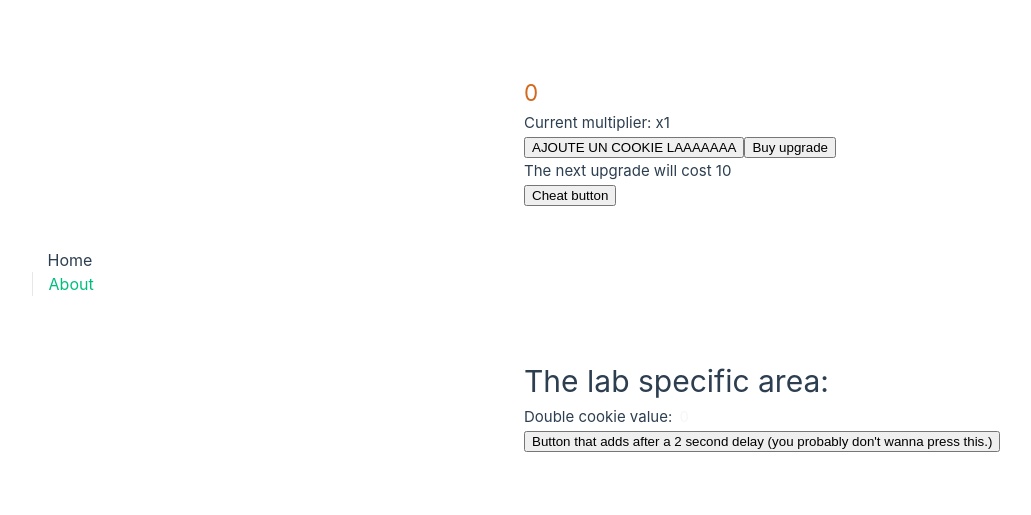
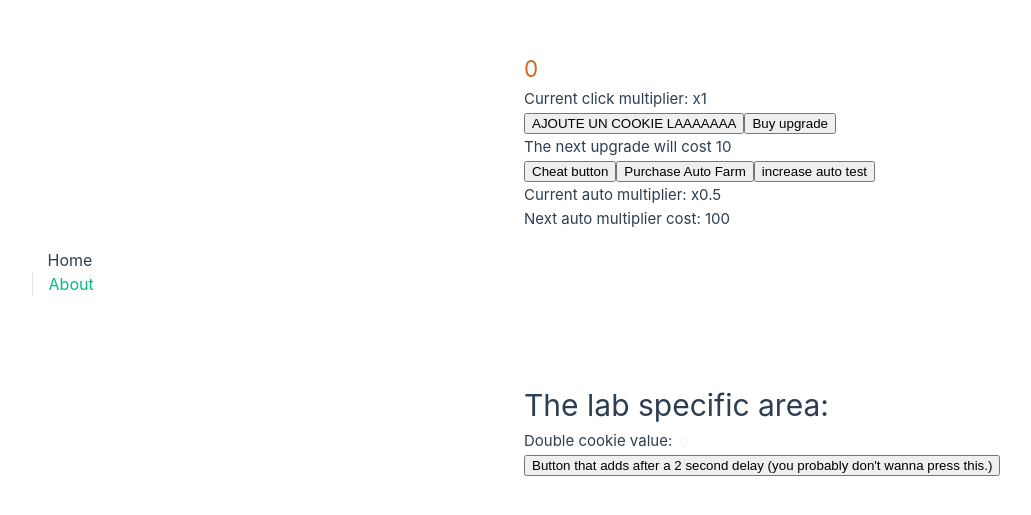
Before and after one commit to NightfuryTheIV/cookie-clicker, a Vue app: page / in a window 1280 px wide. Shown: the part 211-726 px from the top of the page, without its empty margins (116-1147 px from the left). Built offline with nearby package versions, Linux system fonts and the light colour scheme.

Commit message:
halfway done with the auto clicker, committing now so i dont lose all my progress again

```diff
--- a/src/components/Cookiedisplayer.vue
+++ b/src/components/Cookiedisplayer.vue
@@ -1,69 +1,34 @@
 <template>
+    <div>
+        <h2>{{ $store.state.cooki.cookies }}</h2>
+        <p>Current click multiplier: x{{ $store.getters['upgrades/currentUpgrade'] }}</p>
 
-    <div>
+        <button @click="$store.commit('cooki/ajouterCookie', $store.getters['upgrades/currentUpgrade'])">AJOUTE UN COOKIE LAAAAAAA</button>
 
-        <h2>{{ $store.state.cooki.cookies }}</h2>
+        <button @click="$store.dispatch('upgrades/increaseClick')">Buy upgrade</button>
 
-        <p>
-            Current multiplier:
-            x{{ $store.getters['upgrades/currentUpgrade'] }}
-        </p>
+        <p>The next upgrade will cost {{ $store.getters['upgrades/nextUpgradeCost'] }}</p>
 
-        <button
-            @click="$store.commit(
-                'cooki/ajouterCookie',
-                $store.getters['upgrades/currentUpgrade']
-            )"
-        >
-            AJOUTE UN COOKIE LAAAAAAA
-        </button>
+        <button @click="$store.commit('upgrades/secretBypassCostButton')">Cheat button</button>
 
-        <button
-            @click="$store.dispatch('upgrades/increaseClick')"
-        >
-            Buy upgrade
-        </button>
+        <button @click="$store.dispatch('upgrades/autoFarm')">Purchase Auto Farm</button>
 
-        <p>
-            The next upgrade will cost
-            {{ $store.getters['upgrades/nextUpgradeCost'] }}
-        </p>
+        <button @click="$store.dispatch('upgrades/increaseAutoCursor')">increase auto test</button>
 
-        <button
-            @click="$store.commit('upgrades/secretBypassCostButton')"
-        >
-            Cheat button
-        </button>
-
+        <p>Current auto multiplier: x{{ $store.getters['upgrades/currentAutoUpgrade'] }}</p>
+        <p>Next auto multiplier cost: {{ $store.getters['upgrades/nextAutoUpgradeCost'] }}</p>
     </div>
 
     <div>
+        <h1>The lab specific area:</h1>
+        <p>Double cookie value: <a id="style">{{ $store.getters['cooki/doubleCookies'] }}</a></p>
 
-        <h1>The lab specific area:</h1>
-
-        <p>
-            Double cookie value:
-            <a id="style">
-                {{ $store.getters['cooki/doubleCookies'] }}
-            </a>
-        </p>
-
-        <button
-            @click="$store.dispatch(
-                'cooki/ajouterCookieAvecDelai',
-                2
-            )"
-        >
-            Button that adds after a 2 second delay
-            (you probably don't wanna press this.)
-        </button>
-
+        <button @click="$store.dispatch('cooki/ajouterCookieAvecDelai', 2)">Button that adds after a 2 second delay (you probably don't wanna press this.)</button>
     </div>
 
 </template>
 
 <style>
-
     h2 {
         color: chocolate;
     }
@@ -75,5 +40,4 @@ h2 {
     div {
         margin: 10em 0 0 0;
     }
-
 </style>
--- a/src/modules/upgrades.js
+++ b/src/modules/upgrades.js
@@ -3,88 +3,99 @@ export const upgrades = {
     namespaced: true,
 
     state() {
-
         return {
-
-            upgrades: [
-                1, 2, 5, 10, 20, 50, 100, 200, 500,
-                1000, 2000, 5000, 10000, 20000, 50000,
-                100000, 200000, 500000, 1000000
-            ],
-
-            cost: [
-                10, 20, 50, 100, 200, 500, 1000, 2000, 5000,
-                10000, 20000, 50000, 100000, 200000, 500000,
-                1000000, 2000000, 5000000, 10000000
-            ],
-
-            cursor: 0
+            upgrades: [1, 2, 5, 10, 20, 50, 100, 200, 500, 1000, 2000, 5000, 10000, 20000, 50000, 100000, 200000, 500000, 1000000],
+            cost: [10, 20, 50, 100, 200, 500, 1000, 2000, 5000, 10000, 20000, 50000, 100000, 200000, 500000, 1000000, 2000000, 5000000, 10000000],
+            cursor: 0,
+            autofarms: [0.5, 1, 2, 4, 8],
+            autocosts: [100, 1000, 10000, 100000, 1000000],
+            autocursor: 0,
+            autofarmon: false
         }
     },
 
     mutations: {
-
         increaseClick(state) {
             state.cursor++;
         },
 
         secretBypassCostButton(state) {
-
             if (state.cursor >= state.upgrades.length - 1) {
-
                 window.alert("Max upgrade! x1000000 (million)");
-
             } else {
-
                 state.cursor++;
 
                 console.log('cursor index: ', state.cursor);
                 console.log('upgrades length: ', state.upgrades.length);
                 console.log('upgrade number: ', state.upgrades[state.cursor]);
             }
+        },
+
+        increaseAutoCursor(state) {
+            state.autocursor++;
         }
     },
 
     actions: {
-
         increaseClick({ commit, rootState, state }) {
-
-            // Already at maximum upgrade
             if (state.cursor >= state.upgrades.length - 1) {
-
                 window.alert("Max upgrade! x1000000 (million)");
                 return;
             }
 
-            // Not enough cookies
             if (rootState.cooki.cookies < state.cost[state.cursor]) {
-
                 window.alert("Not enough cookies!");
                 return;
             }
 
-            // Remove the cookies from the cookies module
-            commit(
-                'cooki/deduireCookie',
-                state.cost[state.cursor],
-                { root: true }
-            );
+            commit('cooki/deduireCookie', state.cost[state.cursor], { root: true });
+            commit('increaseClick');
+        },
 
-            // Move to the next upgrade
-            commit('increaseClick');
+        startAutoFarm({ commit, rootState, state }) {
+            if (rootState.cooki.cookies >= 100) {
+                state.autofarmon = true;
+                state.autocursor = 1;
+                commit('cooki/deduireCookie', 100, { root: true });
+                console.log("this is on right?")
+            } else {
+                window.alert("Nuh uh grind some more.");
+            }
+        },
 
-            console.log('cursor index: ', state.cursor);
-            console.log('upgrades length: ', state.upgrades.length);
-            console.log('upgrade number: ', state.upgrades[state.cursor]);
+        autoFarm({ commit, state }) {
+            if (!state.autofarmon) {
+                commit('startAutoFarm');
+                setInterval(() => {
+                    commit('cooki/ajouterCookie', state.autofarms[state.autocursor] * state.upgrades[state.cursor], { root: true });
+                }, 1000);
+            } else {
+                window.alert("Auto farm is already running, silly!");
+            }
+        },
+
+        increaseAutoCursor({ commit, rootState, state }) {
+            if (state.autocursor >= state.autofarms.length - 1) {
+                window.alert("Max auto farm! x8");
+            }
+
+            if (rootState.cooki.cookies < state.autocosts[state.autocursor]) {
+                window.alert("Not enough cookies!");
+                return;
+            }
+            commit('cooki/deduireCookie', state.autocosts[state.autocursor], { root: true });
+            commit('increaseAutoCursor');
+
+            console.log('autocursor index: ', state.autocursor);
+            console.log('autofarms length: ', state.autofarms.length);
+            console.log('autofarm number: ', state.autofarms[state.autocursor]);
         }
     },
 
     getters: {
-
         currentUpgrade: state => state.upgrades[state.cursor],
-
-        nextUpgradeCost: state => state.cost[state.cursor]
-
+        nextUpgradeCost: state => state.cost[state.cursor],
+        currentAutoUpgrade: state => state.autofarms[state.autocursor],
+        nextAutoUpgradeCost: state => state.autocosts[state.autocursor]
     },
-
 }
```
Also changed, not shown: src/modules/cookies.js (+1 -21 lines). Lines whose indentation alone changed are shown as unchanged.
